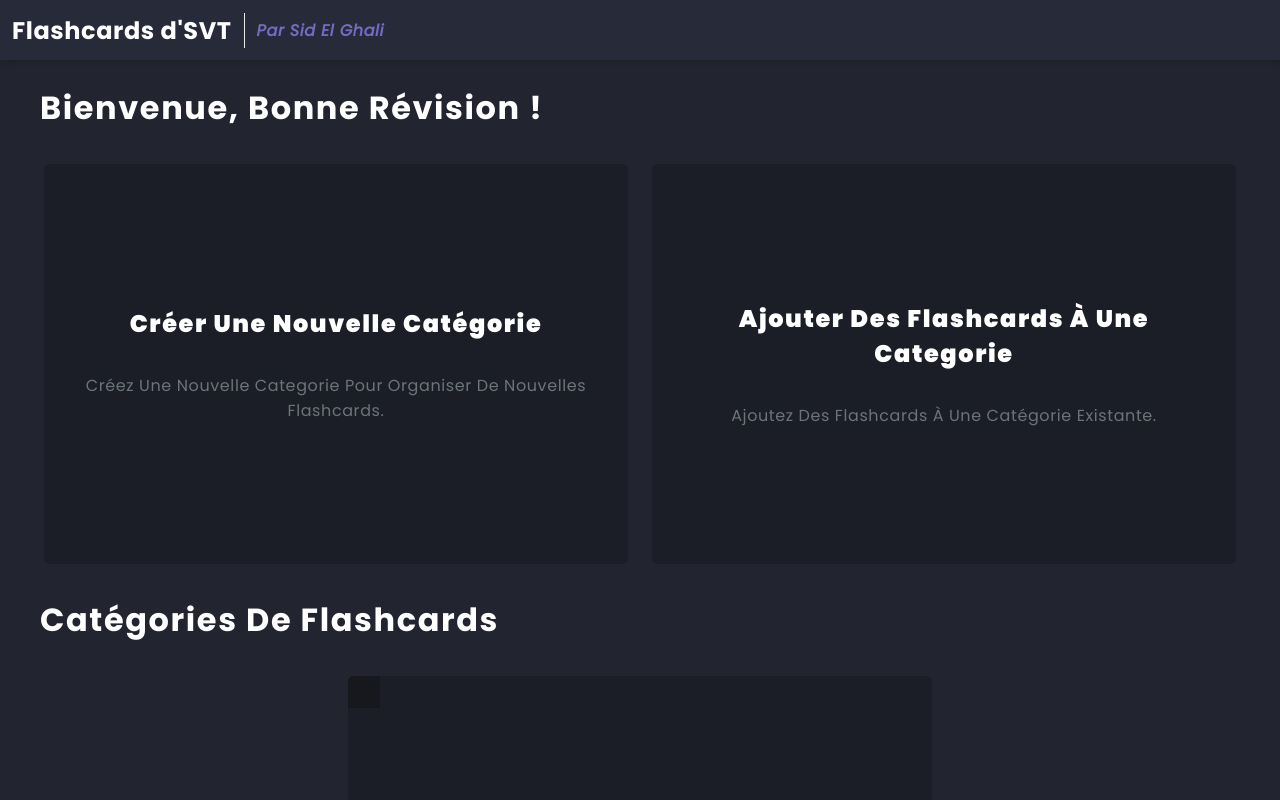
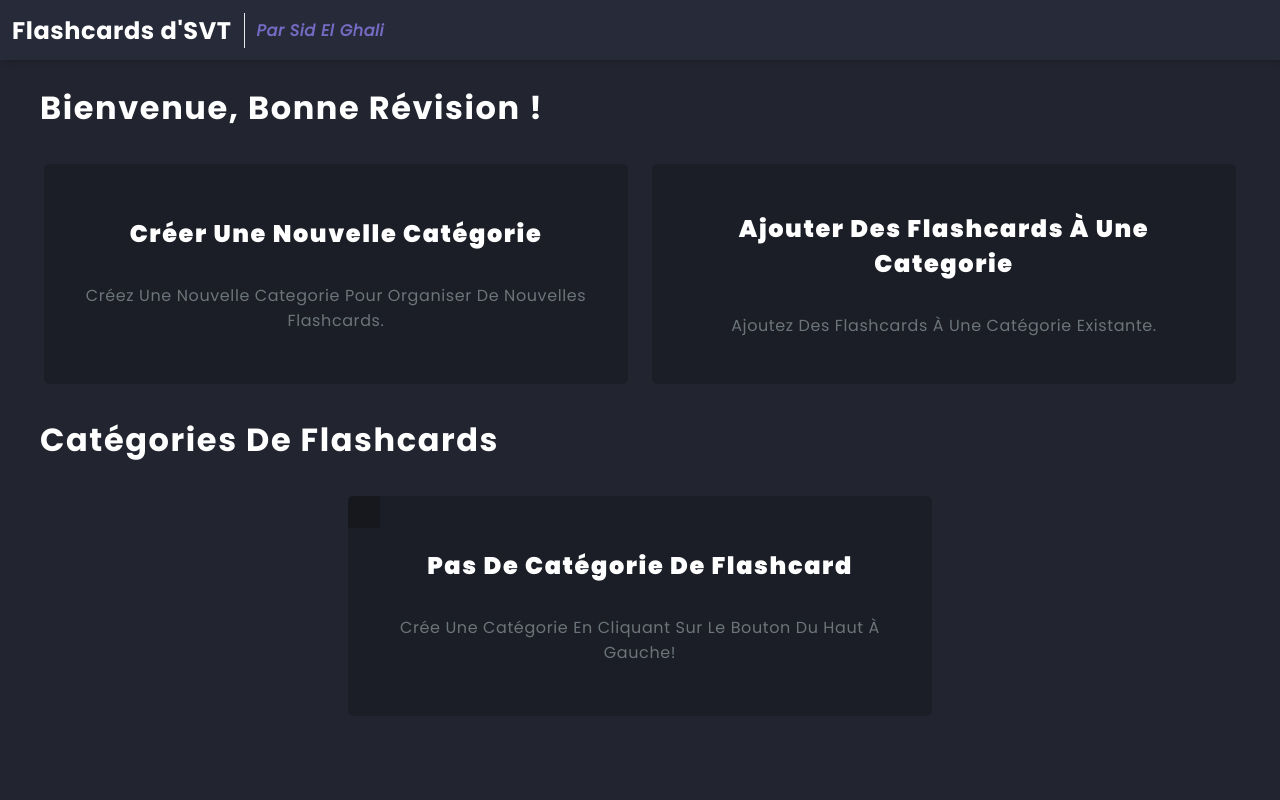
Before and after one commit to Expensiveee/svt, a Next.js app: page / in a window 1280 px wide. Shown: the top 800 px of the page. Built offline with nearby package versions, Linux system fonts and the light colour scheme; no server answers.

Commit message:
Update home.js

```diff
--- a/src/styles/home.js
+++ b/src/styles/home.js
@@ -82,7 +82,7 @@ export const Action = styled.div`
   width: 100%;
   padding: 1rem;
   margin: 0 auto;
-  min-height: 400px;
+  min-height: 220px;
   background-color: rgba(0, 0, 0, 0.2);
   color: #6c747a;
   letter-spacing: 0.6px;
```
